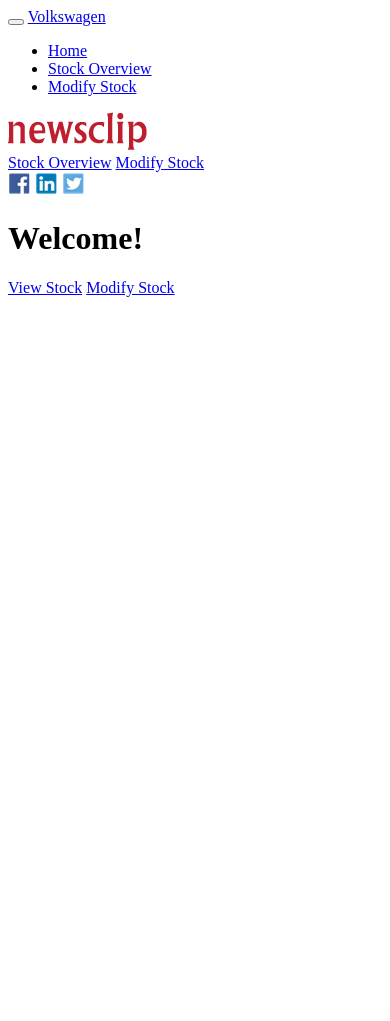
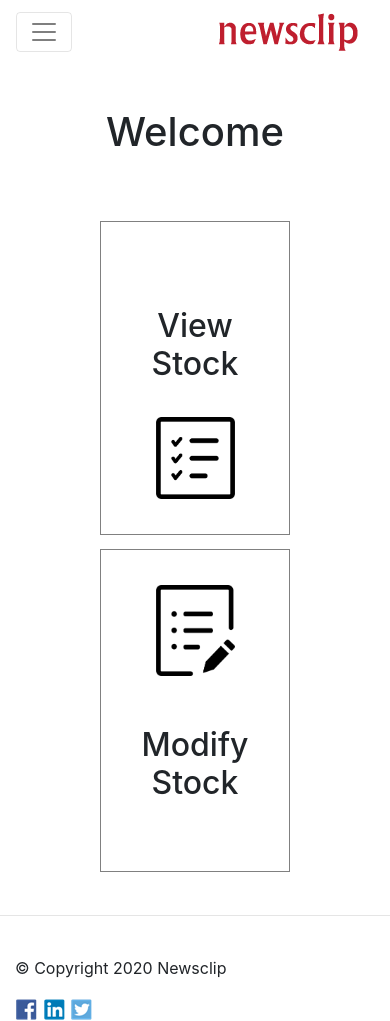
Before and after one commit to jane-conradie/newsclip-project, a PHP site: page / in a window 390 px wide. Before the commit the page ends 297 px from the top, so only its background shows below. Run offline with PHP 8.4, Linux system fonts and the light colour scheme; some libraries are stand-ins or nearby versions.

Commit message:
Finished final styling.

```diff
--- a/controllers/crud.php
+++ b/controllers/crud.php
@@ -12,14 +12,7 @@ class CrudController extends DatabaseConnection{
   {
         $sql = 'CALL GetVehicles()';
         $result = $this->openConnection()->query($sql);
-        $num_rows = $result->rowCount();
-
-        if ($num_rows > 0){
-          while ($row = $result->fetch(PDO::FETCH_ASSOC)){
-            $data[] = $row;
-          }
-          return $data;
-        }
+        return $result;
   }
 
   public function createVehicleItem($make, $model, $price, $features)
--- a/css/styles.css
+++ b/css/styles.css
@@ -6,6 +6,31 @@ margin-bottom: 60px;
 html {
   position: relative;
   min-height: 100%;
+}
+
+.home-header{
+  padding-top: 20px;
+  padding-bottom: 20px;
+}
+
+.content-row{
+  padding: 35px 0 35px 0;
+  border: 1px solid gray;
+}
+
+.home-icon{
+  width:50%;
+}
+
+.home-heading{
+  padding: 25px;
+  padding-top: 50px;
+}
+
+
+.home-container{
+  width: 60%;
+  padding-top: 30px;
 }
 
 .vehicle-btn {
@@ -20,12 +45,16 @@ html {
   position: absolute;
   bottom: 0;
   width: 100%;
-  height: 60px;
+  height: 40px;
 }
 
 label {
   display: inline-block;
   width: 140px;
+  text-align: left;
+}
+
+.vehicle-heading{
   text-align: left;
 }
 
@@ -35,4 +64,12 @@ label {
     width: 140px;
     text-align: center;
   }
+
+  .home-container{
+    margin-left: 0;
+    padding-left: 60px;
+    margin-right: 0;
+  }
+
+
 }
--- a/index.php
+++ b/index.php
@@ -10,30 +10,30 @@
   <head>
     <meta charset="utf-8">
     <meta name="viewport" content="width=device-width, initial-scale=1.0">
-    <title>Stock</title>
 
+    <link rel="stylesheet" href="https://stackpath.bootstrapcdn.com/bootstrap/4.3.1/css/bootstrap.min.css" integrity="sha384-ggOyR0iXCbMQv3Xipma34MD+dH/1fQ784/j6cY/iJTQUOhcWr7x9JvoRxT2MZw1T" crossorigin="anonymous">
     <link rel="stylesheet" href="css/styles.css">
 
-    <script src="https://ajax.googleapis.com/ajax/libs/jquery/3.2.1/jquery.min.js"></script>
-
+      <title>Home</title>
   </head>
   <body>
 
-    <nav class="navbar navbar-light navbar-expand-sm fixed-top">
+    <nav class="navbar navbar-light navbar-expand-sm">
       <div class="container">
         <button class="navbar-toggler" type="button" name="button" data-toggle="collapse" data-target="#Navbar">
           <span class="navbar-toggler-icon"></span>
         </button>
-        <a class="navbar-brand mr-auto" href="index.html">Volkswagen</a>
+        <a class="navbar-brand ml-auto" href="index.php"><img src="models/logo.png" alt="logo"> </img></a>
         <div class="collapse navbar-collapse" id="Navbar">
-          <ul class="navbar-nav mr-auto">
-            <li class="nav-item active"><a class="nav-link"href="index.html"><span class="fa fa-home fa-lg"></span> Home</a></li>
-            <li class="nav-item"><a class="nav-link" href="#"><span class="fa fa-info fa-lg"></span> Stock Overview</a></li>
-            <li class="nav-item"><a class="nav-link" href="#"><span class="fa fa-list fa-lg"></span> Modify Stock</a></li>
+          <ul class="navbar-nav ml-auto">
+            <li class="nav-item active"><a class="nav-link"href="index.php"> Home</a></li>
+            <li class="nav-item"><a class="nav-link" href="stock.php"> Stock Overview</a></li>
+            <li class="nav-item"><a class="nav-link" href="modify.php"> Modify Stock</a></li>
           </ul>
         </div>
       </div>
     </nav>
+    <br>
 
     <?php
 
@@ -42,34 +42,55 @@
     $db->closeConnection($db);
 
      ?>
+
      <div class="container">
-       <div class="sidenav">
-         <img class="nav-logo" src="models/logo.png" alt="logo">
-         <div class="sidenav-links">
-           <a href="stock.php">Stock Overview</a>
-           <a href="modify.php">Modify Stock</a>
-         </div>
-         <div class="footer-icons">
-           <img src="models/fb.png" alt="fb">
-           <img src="models/li.png" alt="fb">
-           <img src="models/tw.png" alt="fb">
+       <div class="row home-header">
+         <div class="col-12 text-center">
+           <h1>Welcome</h1>
          </div>
        </div>
-     <div class="welcome">
-       <h1>Welcome!</h1>
+       <div class="container home-container">
+         <a href="stock.php" class="btn" role="button">
+         <div class="row content-row">
+           <div class="col-lg-6 col-md-12">
+            <h2 class="home-heading">View Stock</h2>
+           </div>
+           <div class="col-lg-6 col-md-12">
+             <img class="home-icon img-fluid" src="models/check-list.png" alt="check-list">
+           </div>
+         </div>
+         </a>
+         <br>
+          <a href="modify.php" class="btn" role="button">
+         <div class="row content-row ">
+           <div class="col-lg-6 col-md-12">
+            <img class="home-icon" src="models/edit-list.png" alt="edit-list">
+           </div>
+           <div class="col-lg-6 col-md-12">
+            <h2 class="home-heading">Modify Stock</h2>
+           </div>
+         </div>
+         </a>
+       </div>
      </div>
-     <div class="home-links">
-       <a href="#"></a>
-     </div>
-   </div>
 
+     <footer class="footer" id="footer">
+       <hr>
+         <div class="container">
 
-        <a href="stock.php" role="button" class="btn">View Stock</a>
-
-
-        <a href="modify.php" role="button" class="btn">Modify Stock</a>
-
-
+           <br>
+            <div class="row">
+                 <div class="col-lg-6 col-md-12 text-lg-left text-md-center">
+                     <p>© Copyright 2020 Newsclip</p>
+                 </div>
+                 <div class="col-lg-6 col-md-12 text-lg-right text-md-center">
+                   <img src="models/fb.png" alt="fb">
+                   <img src="models/li.png" alt="li">
+                   <img src="models/tw.png" alt="tw">
+                 </div>
+            </div>
+         </div>
+     </footer>
 
 
     <script src="https://code.jquery.com/jquery-3.4.1.slim.min.js" integrity="sha384-J6qa4849blE2+poT4WnyKhv5vZF5SrPo0iEjwBvKU7imGFAV0wwj1yYfoRSJoZ+n" crossorigin="anonymous"></script>
--- a/modules/createStock.php
+++ b/modules/createStock.php
@@ -25,9 +25,9 @@
         <a class="navbar-brand ml-auto" href="../index.php"><img src="../models/logo.png" alt="logo"> </img></a>
         <div class="collapse navbar-collapse" id="Navbar">
           <ul class="navbar-nav ml-auto">
-            <li class="nav-item"><a class="nav-link"href="../index.php"><span class="fa fa-home fa-lg"></span> Home</a></li>
-            <li class="nav-item"><a class="nav-link" href="../stock.php"><span class="fa fa-info fa-lg"></span> Stock Overview</a></li>
-            <li class="nav-item"><a class="nav-link" href="../modify.php"><span class="fa fa-list fa-lg"></span> Modify Stock</a></li>
+            <li class="nav-item"><a class="nav-link"href="../index.php"> Home</a></li>
+            <li class="nav-item"><a class="nav-link" href="../stock.php"> Stock Overview</a></li>
+            <li class="nav-item"><a class="nav-link" href="../modify.php"> Modify Stock</a></li>
           </ul>
         </div>
       </div>
--- a/modules/createVehicle.php
+++ b/modules/createVehicle.php
@@ -25,9 +25,9 @@
         <a class="navbar-brand ml-auto" href="../index.php"><img src="../models/logo.png" alt="logo"> </img></a>
         <div class="collapse navbar-collapse" id="Navbar">
           <ul class="navbar-nav ml-auto">
-            <li class="nav-item"><a class="nav-link"href="../index.php"><span class="fa fa-home fa-lg"></span> Home</a></li>
-            <li class="nav-item"><a class="nav-link" href="../stock.php"><span class="fa fa-info fa-lg"></span> Stock Overview</a></li>
-            <li class="nav-item"><a class="nav-link" href="../modify.php"><span class="fa fa-list fa-lg"></span> Modify Stock</a></li>
+            <li class="nav-item"><a class="nav-link"href="../index.php"> Home</a></li>
+            <li class="nav-item"><a class="nav-link" href="../stock.php"> Stock Overview</a></li>
+            <li class="nav-item"><a class="nav-link" href="../modify.php"> Modify Stock</a></li>
           </ul>
         </div>
       </div>
--- a/modules/deleteStock.php
+++ b/modules/deleteStock.php
@@ -25,9 +25,9 @@
         <a class="navbar-brand ml-auto" href="../index.php"><img src="../models/logo.png" alt="logo"> </img></a>
         <div class="collapse navbar-collapse" id="Navbar">
           <ul class="navbar-nav ml-auto">
-            <li class="nav-item"><a class="nav-link"href="../index.php"><span class="fa fa-home fa-lg"></span> Home</a></li>
-            <li class="nav-item"><a class="nav-link" href="../stock.php"><span class="fa fa-info fa-lg"></span> Stock Overview</a></li>
-            <li class="nav-item"><a class="nav-link" href="../modify.php"><span class="fa fa-list fa-lg"></span> Modify Stock</a></li>
+            <li class="nav-item"><a class="nav-link"href="../index.php"> Home</a></li>
+            <li class="nav-item"><a class="nav-link" href="../stock.php"> Stock Overview</a></li>
+            <li class="nav-item"><a class="nav-link" href="../modify.php"> Modify Stock</a></li>
           </ul>
         </div>
       </div>
--- a/modules/deleteVehicle.php
+++ b/modules/deleteVehicle.php
@@ -25,9 +25,9 @@
         <a class="navbar-brand ml-auto" href="../index.php"><img src="../models/logo.png" alt="logo"> </img></a>
         <div class="collapse navbar-collapse" id="Navbar">
           <ul class="navbar-nav ml-auto">
-            <li class="nav-item"><a class="nav-link"href="../index.php"><span class="fa fa-home fa-lg"></span> Home</a></li>
-            <li class="nav-item"><a class="nav-link" href="../stock.php"><span class="fa fa-info fa-lg"></span> Stock Overview</a></li>
-            <li class="nav-item"><a class="nav-link" href="../modify.php"><span class="fa fa-list fa-lg"></span> Modify Stock</a></li>
+            <li class="nav-item"><a class="nav-link"href="../index.php"> Home</a></li>
+            <li class="nav-item"><a class="nav-link" href="../stock.php"> Stock Overview</a></li>
+            <li class="nav-item"><a class="nav-link" href="../modify.php"> Modify Stock</a></li>
           </ul>
         </div>
       </div>
--- a/modules/updateVehicle.php
+++ b/modules/updateVehicle.php
@@ -25,9 +25,9 @@
         <a class="navbar-brand ml-auto" href="../index.php"><img src="../models/logo.png" alt="logo"> </img></a>
         <div class="collapse navbar-collapse" id="Navbar">
           <ul class="navbar-nav ml-auto">
-            <li class="nav-item"><a class="nav-link"href="../index.php"><span class="fa fa-home fa-lg"></span> Home</a></li>
-            <li class="nav-item"><a class="nav-link" href="../stock.php"><span class="fa fa-info fa-lg"></span> Stock Overview</a></li>
-            <li class="nav-item"><a class="nav-link" href="../modify.php"><span class="fa fa-list fa-lg"></span> Modify Stock</a></li>
+            <li class="nav-item"><a class="nav-link"href="../index.php"> Home</a></li>
+            <li class="nav-item"><a class="nav-link" href="../stock.php"> Stock Overview</a></li>
+            <li class="nav-item"><a class="nav-link" href="../modify.php"> Modify Stock</a></li>
           </ul>
         </div>
       </div>
```
Also changed, not shown: Stock_List.sql (+15 -5 lines), modify.php (+4 -3 lines), stock.php (+6 -3 lines), views/viewVehicles.php (+7 -8 lines), models/check-list.png (added), models/edit-list.png (added), scripts/script.js (added), test.html (deleted).
